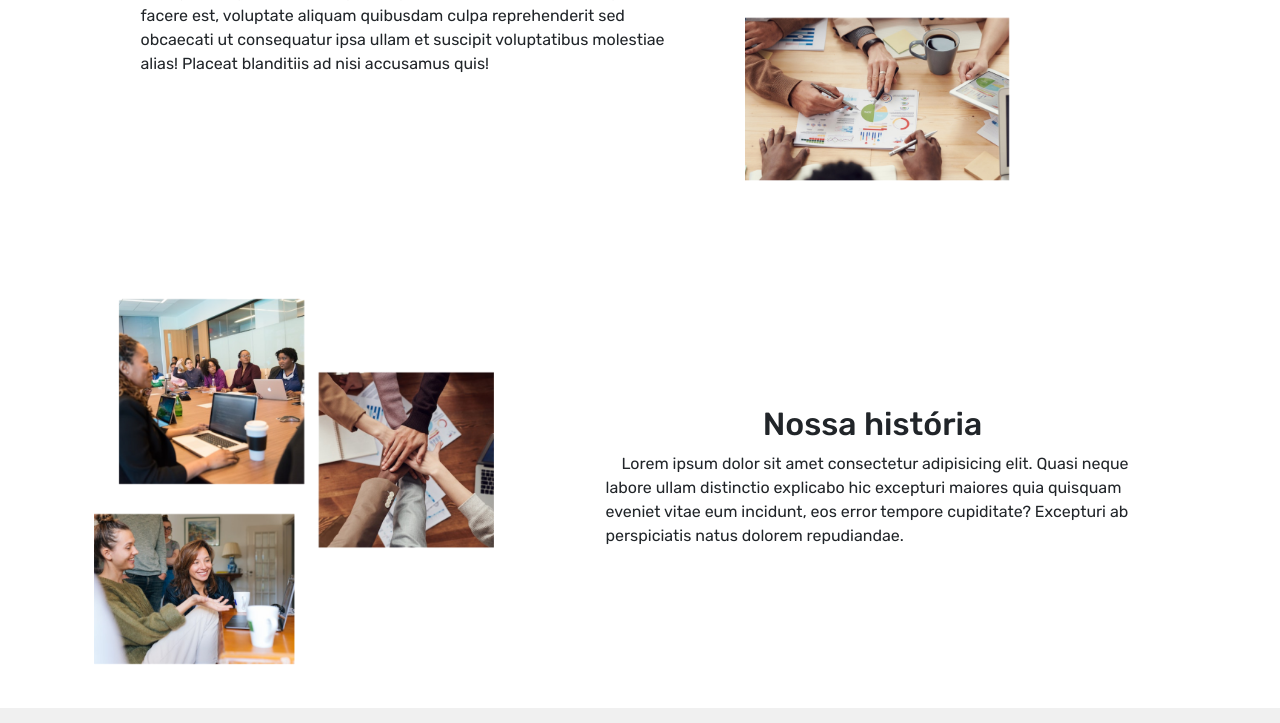
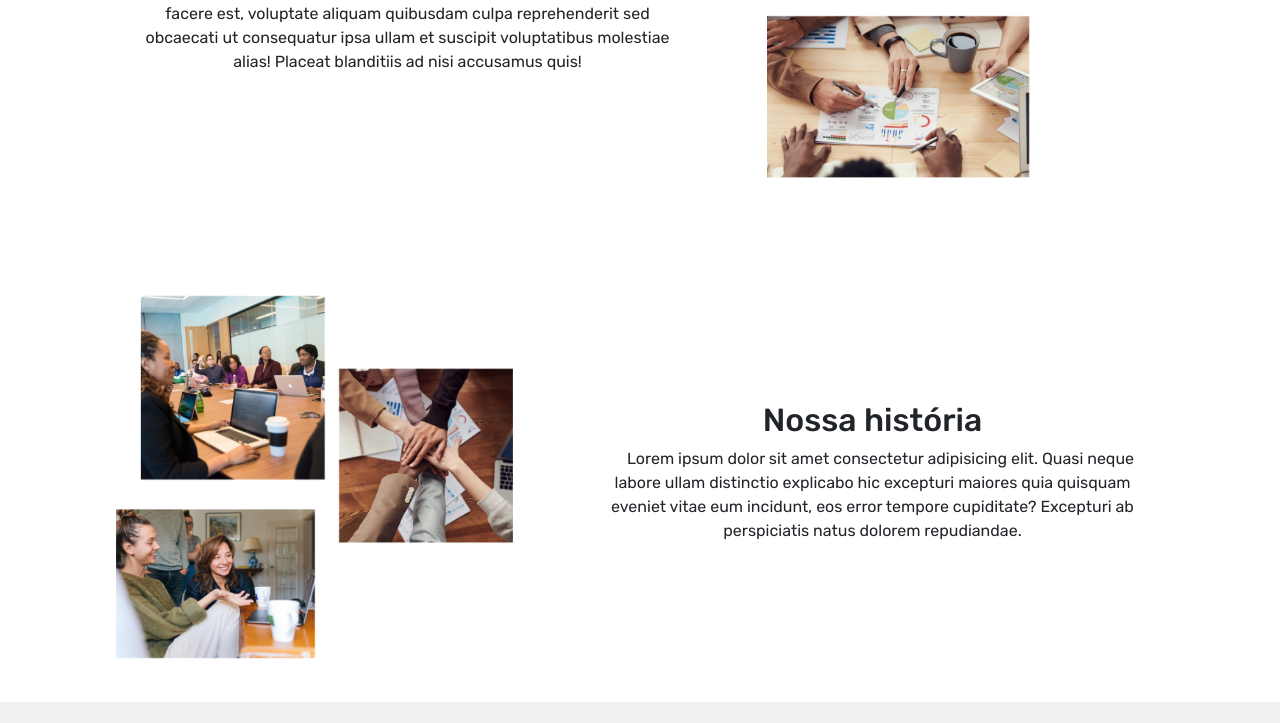
Before and after one commit to squad41recode/businessdirection, a plain HTML site: page pages/sobre.html in a window 1280 px wide. Shown: the part 498-1221 px from the top of the page. Drawn offline with nearby package versions, Linux system fonts and the light colour scheme.

Commit message:
Update style.css

```diff
--- a/css/style.css
+++ b/css/style.css
@@ -121,12 +121,9 @@ main a:hover {
 
 /* pg sobre nos */
 .pg-sobre article {
-  /* max-width: 1150px; */
-  margin: 0em auto;
-}
-
-.pg-sobre h2 {
+  /* max-width: 1150px;*/
   text-align: center;
+  margin: auto;
 }
 
 .pg-sobre p {
@@ -139,7 +136,8 @@ main a:hover {
 
 .img-sn img {
   max-height: 25em;
-  max-width: 25em;
+  /* ///////////////////// */
+  max-width: 90% !important;
 }
 
 /* carousel sobre nos */
```
